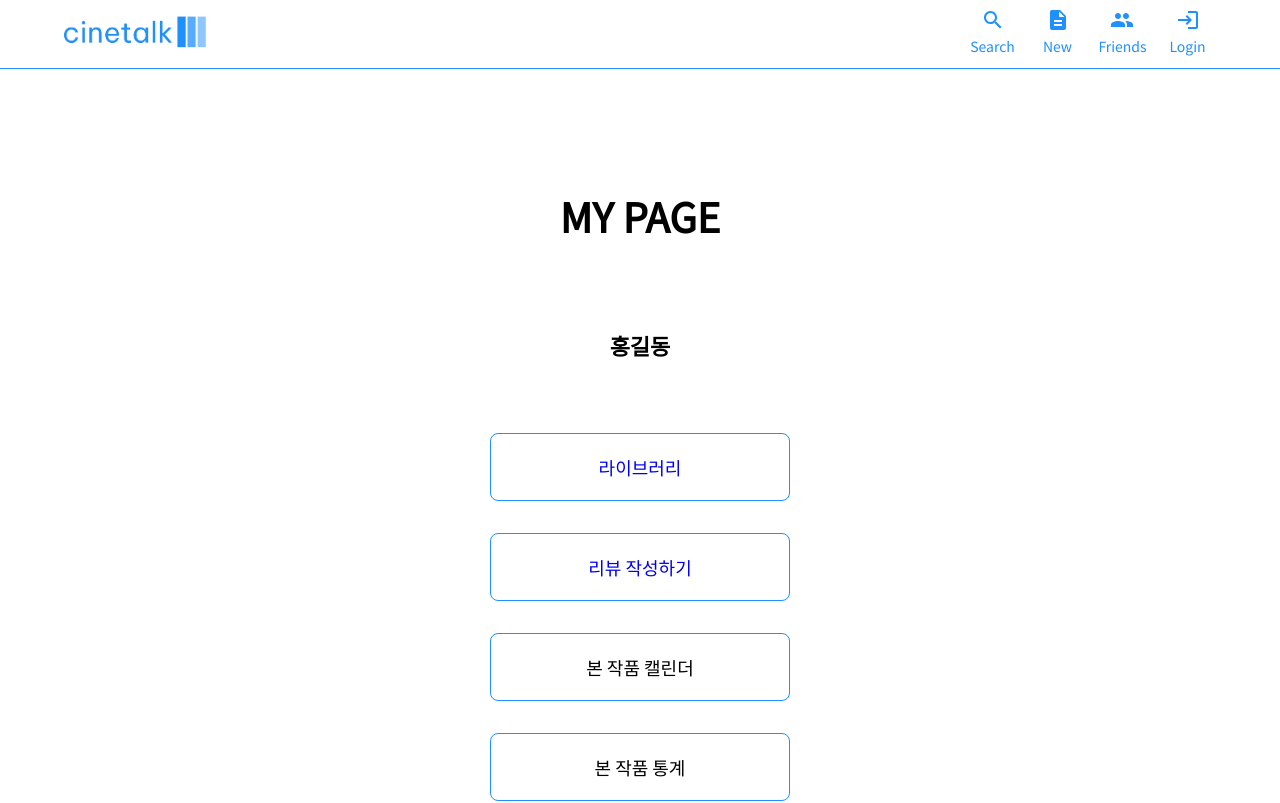
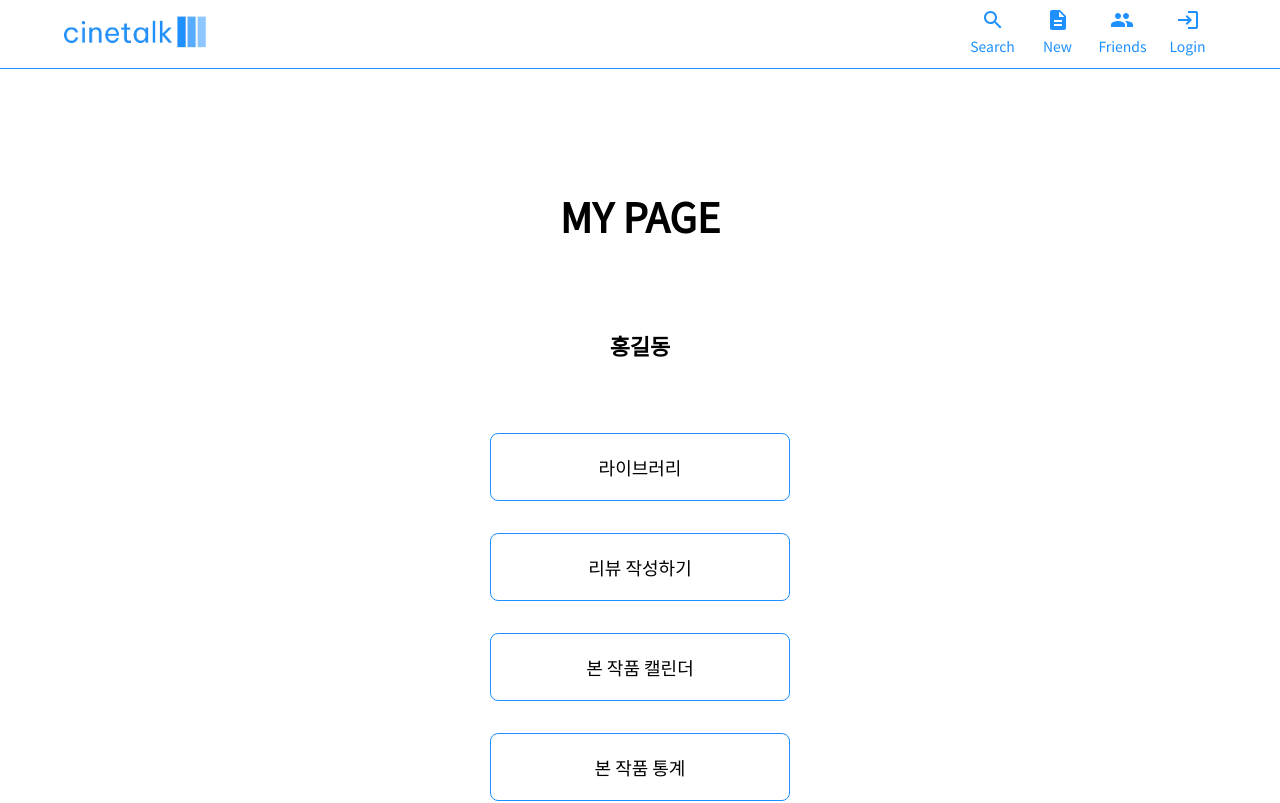
Before and after one commit to hjinn0813/cinetalk, a React (Create React App) app: page /mypage in a window 1280 px wide. Shown: the top 803 px of the page. Built offline with nearby package versions, Linux system fonts and the light colour scheme; a web font is replaced by a local one.

Commit message:
fix: link 태그 default 컬러 변경

```diff
--- a/src/pages/Mypage.jsx
+++ b/src/pages/Mypage.jsx
@@ -19,10 +19,14 @@ export default function Mypage() {
       </div>
       <div className="profile-btns">
         <button className="m-btn">
-          <Link to="/Watched">라이브러리</Link>
+          <Link to="/Watched" className="movingbtn">
+            라이브러리
+          </Link>
         </button>
         <button className="m-btn">
-          <Link to="/Write">리뷰 작성하기</Link>
+          <Link to="/Write" className="movingbtn">
+            리뷰 작성하기
+          </Link>
         </button>
         <button className="m-btn">본 작품 캘린더</button>
         <button className="m-btn">본 작품 통계</button>
--- a/src/pages/Watched.jsx
+++ b/src/pages/Watched.jsx
@@ -33,7 +33,7 @@ export default function Watched() {
       <div className="library-title">LIBRARY</div>
       <div className="library-list">
         {LibraryLists.map((card) => (
-          <Link key={card.id} to={`/Review/${card.id}`}>
+          <Link key={card.id} to={`/Review/${card.id}`} className="movingbtn">
             <WatchedPoster
               key={card.id}
               poster={posterImages[card.poster]}
--- a/src/styles/MyPage/MyPage.scss
+++ b/src/styles/MyPage/MyPage.scss
@@ -36,3 +36,6 @@
   justify-content: center;
   cursor: pointer;
 }
+.movingbtn {
+  color: inherit;
+}
--- a/src/styles/Watched/Watched.scss
+++ b/src/styles/Watched/Watched.scss
@@ -28,20 +28,20 @@
   flex: 0 1 calc(33.33% - 14px);
   max-width: calc(33.33% - 14px);
   /* 최대 너비 설정 */
-}
 
-@media (max-width: 992px) {
-  .library-list > * {
+  @media (max-width: 992px) {
     /* 992 이하일때 2개씩 보이도록 설정 */
     flex: 0 1 calc(50% - 14px);
     max-width: calc(50% - 14px);
   }
-}
 
-@media (max-width: 768px) {
-  .library-list > * {
+  @media (max-width: 768px) {
     /* 768 이하일때 1개씩 보이도록 설정 */
     flex: 0 1 calc(100% - 14px);
     max-width: calc(100% - 14px);
   }
 }
+
+.movingbtn {
+  color: inherit;
+}
```
